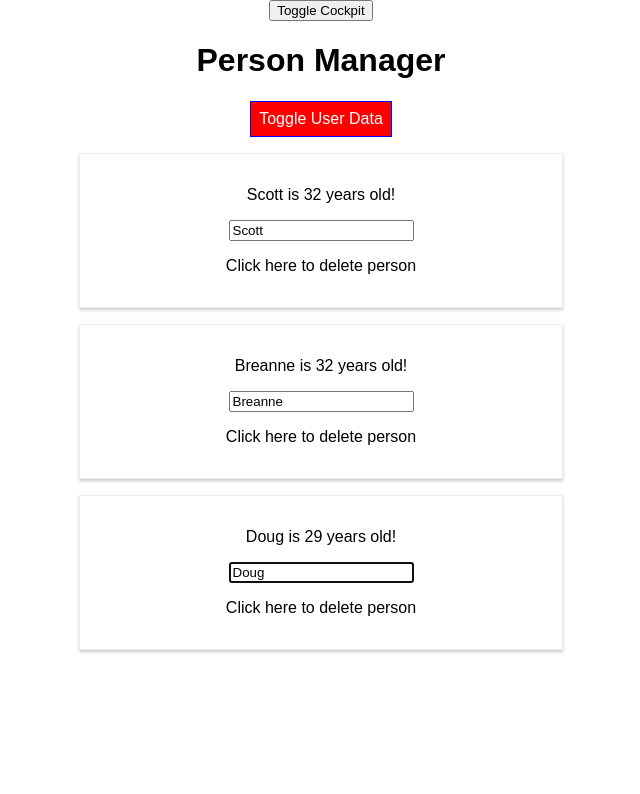
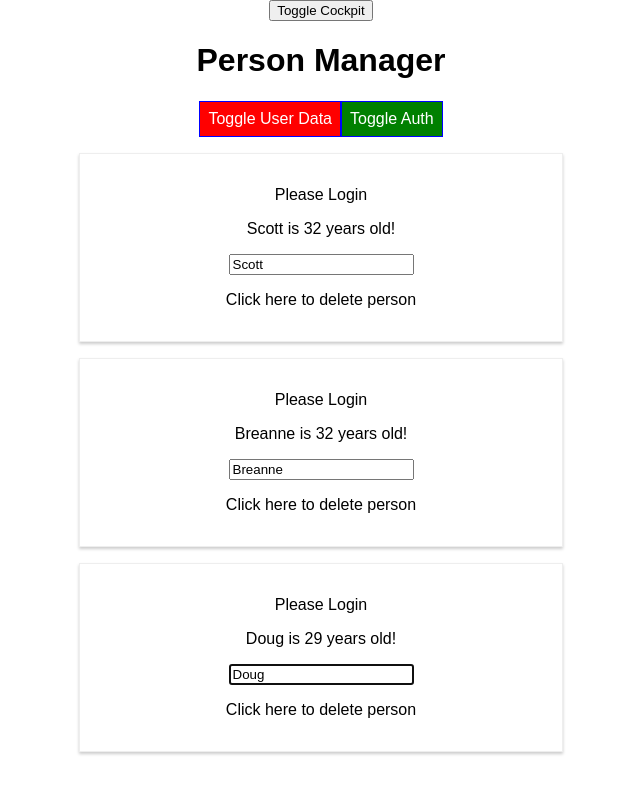
Before and after one commit to shavus/react-refresh-class, a React app: page / in a window 1280 px wide. Shown: the top 794 px of the page, without its empty margins (319-959 px from the left). Built offline with nearby package versions, Linux system fonts and the light colour scheme.

Commit message:
React Context API

```diff
--- a/src/components/Cockpit/Cockpit.js
+++ b/src/components/Cockpit/Cockpit.js
@@ -1,10 +1,13 @@
-import React, { useEffect, useRef } from 'react';
+import React, { useEffect, useRef, useContext } from 'react';
 
 import classes from './Cockpit.css';
+
+import AuthContext from '../../context/auth-context';
 
 const cockpit = (props) => {
 
     const toggleBtnRef = useRef(null);
+    const authContext = useContext(AuthContext);
 
     useEffect(() => {
         console.log('[Cockpit.js] useEffect');
@@ -29,12 +32,18 @@
     }
 
     return (
+
         <div className={classes.Cockpit}>
             <h1>{props.title}</h1>
             <button ref={toggleBtnRef} className={buttonClasses} onClick={props.btnClicked}>
                 Toggle User Data
             </button>
+            {/* <AuthContext.Consumer>
+                { context => <button onClick={context.authenticate}>Toggle Auth</button> }
+            </AuthContext.Consumer> */}
+            <button onClick={authContext.authenticate}>Toggle Auth</button>
         </div>
+
     )
 };
 
--- a/src/components/PersonList/Person/Person.js
+++ b/src/components/PersonList/Person/Person.js
@@ -3,6 +3,7 @@
 
 import classes from './Person.css';
 
+import AuthContext from '../../../context/auth-context';
 import withClass from '../../../hoc/withClass';
 
 //can extend PureComponent if want effective shouldComponentUpdate when checking on a change on any prop
@@ -12,6 +13,9 @@
         super(props);
         this.inputElementRef = React.createRef();
     }
+
+    //only useable in class components.  left side must match exactly.
+    static contextType = AuthContext;
 
     componentDidMount() {
         // this.inputElement.focus();
@@ -37,10 +41,15 @@
     render() {
         console.log('[Person.js] rendering...');
         return (
+
             <Fragment>
+                {/* <AuthContext.Consumer>
+                    { context => context.authenticated ? <p>Authenticated</p> : <p>Please Login</p> }
+                </AuthContext.Consumer> */}
+                { this.context.authenticated ? <p>Authenticated</p> : <p>Please Login</p> }
                 <p>
                     {this.props.name} is {this.props.age} years old!
-                </p>
+                        </p>
                 <input
                     type='text'
                     // ref={(inputEl) => {this.inputElement = inputEl}}
@@ -50,8 +59,9 @@
                 />
                 <p onClick={this.props.onDelete}>
                     Click here to delete person
-                </p>
+                        </p>
             </Fragment>
+
         );
     }
 };
--- a/src/components/PersonList/PersonList.js
+++ b/src/components/PersonList/PersonList.js
@@ -1,11 +1,12 @@
 import React, { Component } from 'react';
+
 import Person from './Person/Person'
 
 class PersonList extends Component {
 
     shouldComponentUpdate(nextProps, nextState) {
         console.log('[PersonList.js] shouldComponentUpdate');
-        return nextProps.persons !== this.props.persons;
+        return true;
     }
 
     componentDidUpdate() {
--- a/src/container/App.js
+++ b/src/container/App.js
@@ -4,6 +4,7 @@
 
 import Cockpit from '../components/Cockpit/Cockpit';
 import PersonList from '../components/PersonList/PersonList'
+import AuthContext from '../context/auth-context';
 import Aux from '../hoc/Aux';
 import withClass from '../hoc/withClass';
 
@@ -23,6 +24,7 @@
         ],
         showPersons: false,
         showCockpit: true,
+        loggedIn: false,
     }
 
     static getDerivedStateFromProps(props, state) {
@@ -84,6 +86,14 @@
         })
     }
 
+    loginHandler = () => {
+        this.setState((prevState, props) => {
+            return ({
+                loggedIn: !prevState.loggedIn,
+            })
+        })
+    }
+
     render() {
         console.log('[App.js] render');
         let users = '';
@@ -94,6 +104,7 @@
                     persons={this.state.persons}
                     deleted={this.deletePersonHandler}
                     renamed={this.nameChangedHandler}
+                    isAuthed={this.state.loggedIn}
                 />
             );
         }
@@ -114,8 +125,13 @@
             //Aux can be replaced with React.Fragment
             <Aux>
                 <button onClick={this.toggleShowCockpit} >Toggle Cockpit</button>
-                {cockpit}
-                {users}
+                <AuthContext.Provider value={{
+                    authenticated: this.state.loggedIn,
+                    authenticate: this.loginHandler,
+                }}>
+                    {cockpit}
+                    {users}
+                </AuthContext.Provider>
             </Aux>
         );
     }
--- /dev/null
+++ b/src/context/auth-context.js
@@ -0,0 +1,8 @@
+import React from 'react';
+
+const authContext = React.createContext({
+    authenticated: false,
+    authenticate: () => {},
+});
+
+export default authContext;
```
